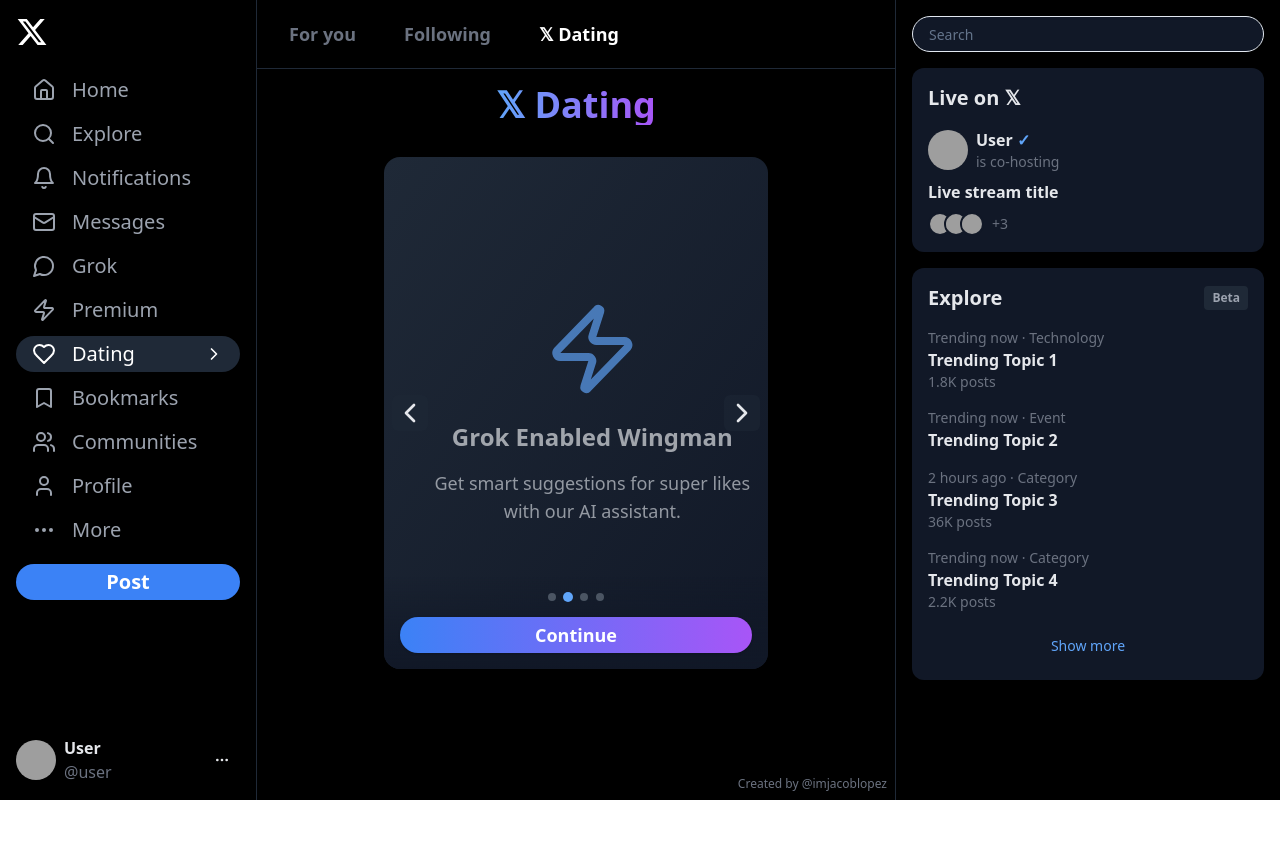
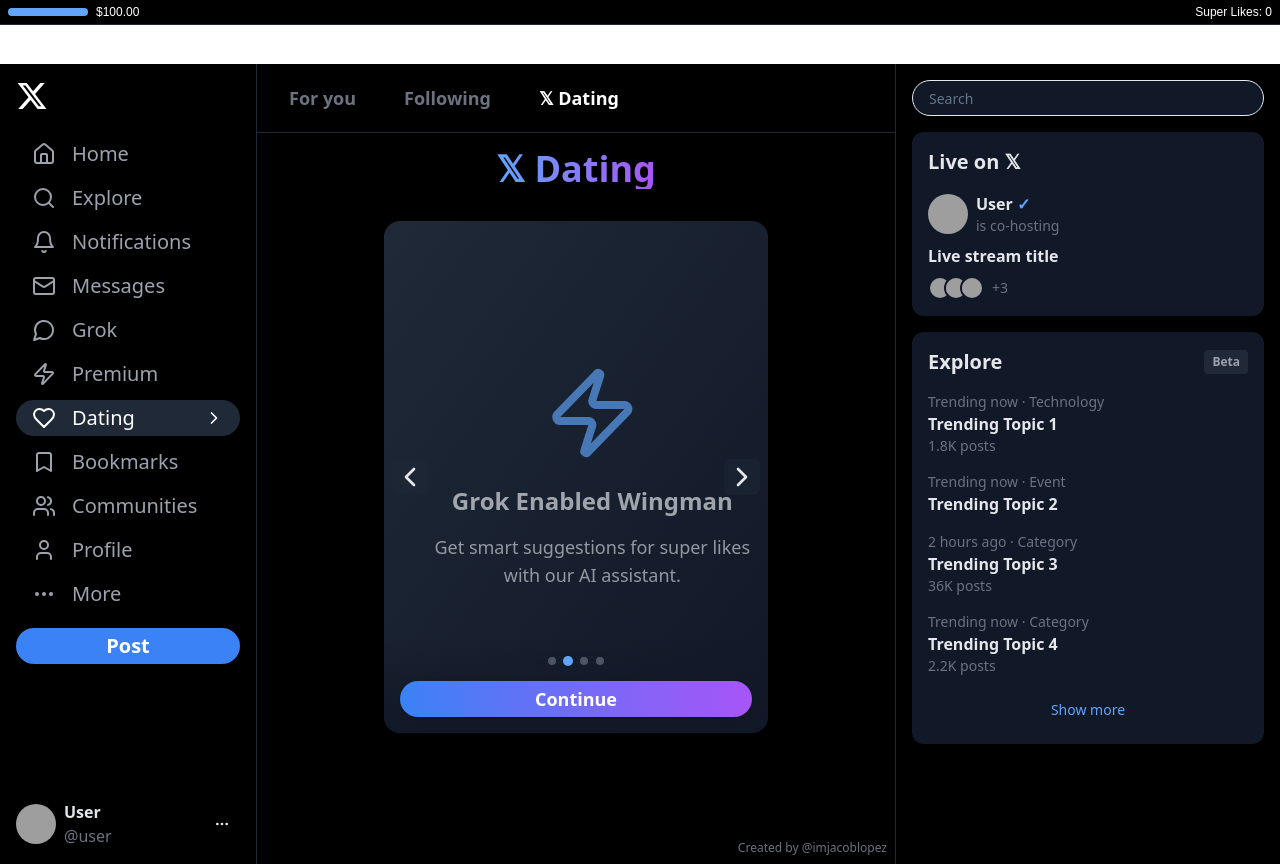
Before and after one commit to woodbeary/dating, a Next.js app: page / in a window 1280 px wide. Before the commit the page ends 800 px from the top, so only its background shows below. Built offline with nearby package versions, Linux system fonts and the light colour scheme; no server answers; the database is empty; sample sign-in values are in the browser's storage; grey boxes are pictures that could not be loaded.

Commit message:
try to ship this lmao

```diff
--- /dev/null
+++ b/app/api/xai-balance/route.ts
@@ -0,0 +1,27 @@
+import { NextResponse } from 'next/server'
+import { db } from '@/lib/firebase'
+import { doc, getDoc } from 'firebase/firestore'
+
+const INITIAL_BALANCE = 100 // $100 initial balance
+const COST_PER_SUPER_LIKE = 0.1859 // $0.1859 per super like
+
+export async function GET() {
+  try {
+    const siteStatsRef = doc(db, "siteStats", "credits")
+    const siteStatsDoc = await getDoc(siteStatsRef)
+
+    if (siteStatsDoc.exists()) {
+      const data = siteStatsDoc.data()
+      const superLikesSent = data.superLikesSent || 0
+      const totalUsage = superLikesSent * COST_PER_SUPER_LIKE
+      const remainingBalance = INITIAL_BALANCE - totalUsage
+
+      return NextResponse.json({ remainingBalance, totalUsage, superLikesSent })
+    } else {
+      return NextResponse.json({ remainingBalance: INITIAL_BALANCE, totalUsage: 0, superLikesSent: 0 })
+    }
+  } catch (error) {
+    console.error('Error fetching balance:', error)
+    return NextResponse.json({ error: 'Failed to fetch balance' }, { status: 500 })
+  }
+}
--- a/app/layout.tsx
+++ b/app/layout.tsx
@@ -3,6 +3,7 @@
 import "./globals.css"
 import { Providers } from "./providers"
 import { Analytics } from "@vercel/analytics/react"
+import { SiteCreditsBar } from "@/components/site-credits-bar"
 
 const geistSans = localFont({
   src: "./fonts/GeistVF.woff",
@@ -28,7 +29,12 @@
   return (
     <html lang="en">
       <body className={`${geistSans.variable} ${geistMono.variable} antialiased`}>
-        <Providers>{children}</Providers>
+        <Providers>
+          <SiteCreditsBar />
+          <main className="pt-16">
+            {children}
+          </main>
+        </Providers>
         <Analytics />
       </body>
     </html>
--- a/app/page.tsx
+++ b/app/page.tsx
@@ -6,12 +6,7 @@
 
 export default function Home() {
   useEffect(() => {
-    console.log("Home: Initializing site stats")
-    initializeSiteStats().then(() => {
-      console.log("Home: Site stats initialized")
-    }).catch((error) => {
-      console.error("Home: Error initializing site stats", error)
-    })
+    initializeSiteStats()
   }, [])
 
   return (
--- /dev/null
+++ b/components/max-ai-feature-announcement.tsx
@@ -0,0 +1,37 @@
+'use client'
+
+import React, { useState } from 'react'
+import { Button } from "@/components/ui/button"
+import {
+  Dialog,
+  DialogContent,
+  DialogDescription,
+  DialogHeader,
+  DialogTitle,
+  DialogTrigger,
+} from "@/components/ui/dialog"
+
+export function MaxAIFeatureAnnouncement() {
+  const [isOpen, setIsOpen] = useState(false)
+
+  return (
+    <Dialog open={isOpen} onOpenChange={setIsOpen}>
+      <DialogTrigger asChild>
+        <Button variant="outline" className="bg-blue-500 hover:bg-blue-600 text-white">
+          Discover Ma𝕏
+        </Button>
+      </DialogTrigger>
+      <DialogContent className="sm:max-w-[425px] bg-gray-900 text-white">
+        <DialogHeader>
+          <DialogTitle>Introducing Ma𝕏</DialogTitle>
+          <DialogDescription>
+            Coming soon to 𝕏 Dating: Discover 'the one' with our new feature that leverages advanced AI to match you based on deep compatibility.
+          </DialogDescription>
+        </DialogHeader>
+        <div className="flex justify-center mt-4">
+          <Button onClick={() => setIsOpen(false)}>Got it</Button>
+        </div>
+      </DialogContent>
+    </Dialog>
+  )
+}
--- a/components/site-credits-bar.tsx
+++ b/components/site-credits-bar.tsx
@@ -1,40 +1,48 @@
-import { Progress } from "@/components/ui/progress"
-import { useState, useEffect } from 'react'
+'use client'
+
+import { useEffect, useState } from 'react'
 import { db } from "@/lib/firebase"
 import { doc, onSnapshot } from "firebase/firestore"
 
+const INITIAL_BALANCE = 100 // $100 initial balance
+const COST_PER_SUPER_LIKE = 0.1859 // $0.1859 per super like
+
 export function SiteCreditsBar() {
-  const [credits, setCredits] = useState<number | null>(null)
-  const [superLikesSent, setSuperLikesSent] = useState<number | null>(null)
+  const [credits, setCredits] = useState<number>(INITIAL_BALANCE)
+  const [superLikesSent, setSuperLikesSent] = useState<number>(0)
+  const [error, setError] = useState<string | null>(null)
 
   useEffect(() => {
-    console.log("SiteCreditsBar: Initializing Firestore listener")
     const unsubscribe = onSnapshot(doc(db, "siteStats", "credits"), (doc) => {
-      console.log("SiteCreditsBar: Received Firestore update", doc.data())
       const data = doc.data()
       if (data) {
-        setCredits(data.credits || 0)
-        setSuperLikesSent(data.superLikesSent || 0)
+        const superLikes = data.superLikesSent || 0
+        setSuperLikesSent(superLikes)
+        const remainingBalance = INITIAL_BALANCE - (superLikes * COST_PER_SUPER_LIKE)
+        setCredits(Math.max(0, remainingBalance))
       }
     }, (error) => {
-      console.error("SiteCreditsBar: Firestore listener error", error)
+      console.error('Error fetching site stats:', error)
+      setError('Failed to load balance')
     })
 
-    return () => {
-      console.log("SiteCreditsBar: Unsubscribing from Firestore listener")
-      unsubscribe()
-    }
+    return () => unsubscribe()
   }, [])
 
-  console.log("SiteCreditsBar: Rendering with credits:", credits, "superLikes:", superLikesSent)
+  const creditsPercentage = (credits / INITIAL_BALANCE) * 100
 
   return (
-    <div className="w-full p-4 bg-blue-600 text-white fixed top-0 left-0 z-[9999]">
-      <Progress value={credits ?? 0} max={100} className="w-full mb-2 h-4 bg-blue-300" />
-      <div className="flex justify-between text-sm font-bold">
-        <p>XAI Credits: ${credits !== null ? credits.toFixed(2) : '0.00'}</p>
-        <p>Super Likes Sent: {superLikesSent !== null ? superLikesSent : 0}</p>
+    <div className="w-full bg-black text-white text-xs py-1 px-2 fixed top-0 left-0 z-[9999] flex justify-between items-center border-b border-gray-800">
+      <div className="flex items-center">
+        <div className="w-20 bg-gray-800 rounded-full h-2 mr-2">
+          <div
+            className="bg-blue-400 h-2 rounded-full"
+            style={{ width: `${creditsPercentage}%` }}
+          ></div>
+        </div>
+        <span>{error || `$${credits.toFixed(2)}`}</span>
       </div>
+      <span>Super Likes: {superLikesSent}</span>
     </div>
   )
 }
--- a/components/super-like-modal.tsx
+++ b/components/super-like-modal.tsx
@@ -62,23 +62,22 @@
     if (message && session?.user?.id) {
       console.log('Sending Super Like')
       try {
-        const siteStatsRef = doc(db, "siteStats", "credits");
-        await updateDoc(siteStatsRef, {
-          credits: increment(-1), // Decrease credits by 1
-          superLikesSent: increment(1) // Increase super likes sent by 1
-        });
-        console.log('Site stats updated')
-
+        // Send the super like
         await setDoc(doc(db, "superLikes", `${session.user.id}_${profile.id}`), {
           senderId: session.user.id,
           recipientId: profile.id,
           message,
           sentAt: new Date().toISOString()
         })
-        console.log('Super Like saved to Firestore')
 
+        // Update super likes count
+        const siteStatsRef = doc(db, "siteStats", "credits");
+        await updateDoc(siteStatsRef, {
+          superLikesSent: increment(1)
+        });
+
+        console.log('Super Like sent successfully')
         onSend(message)
-        console.log('Super Like sent successfully')
       } catch (error) {
         console.error('Error sending Super Like:', error)
       }
--- a/components/swiping-component.tsx
+++ b/components/swiping-component.tsx
@@ -15,6 +15,7 @@
 import { doc, updateDoc, arrayUnion, getDoc, collection, query, where, getDocs } from "firebase/firestore"
 import { MatchComponent } from './match-component'
 import { SuperLikeModal } from './super-like-modal'
+import { MaxAIFeatureAnnouncement } from './max-ai-feature-announcement'
 
 interface Profile {
   id: string
@@ -187,7 +188,8 @@
       </div>
 
       {profiles.length > 0 && (
-        <div className="flex justify-center space-x-4 p-4">
+        <div className="flex flex-col items-center space-y-4 p-4">
+          <div className="flex justify-center space-x-4">
             <Button
               variant="outline"
               size="icon"
@@ -213,6 +215,8 @@
               <Heart className="h-8 w-8" />
             </Button>
           </div>
+          <MaxAIFeatureAnnouncement />
+        </div>
       )}
 
       {matchedProfile && (
--- a/lib/firebase.ts
+++ b/lib/firebase.ts
@@ -16,10 +16,14 @@
 
 export async function initializeSiteStats() {
   const siteStatsRef = doc(db, "siteStats", "credits");
-  await setDoc(siteStatsRef, {
-    credits: 100, // Starting credits
-    superLikesSent: 0
-  }, { merge: true });
+  const siteStatsDoc = await getDoc(siteStatsRef);
+
+  if (!siteStatsDoc.exists()) {
+    await setDoc(siteStatsRef, {
+      usage: 0,
+      superLikesSent: 0
+    });
+  }
   console.log("Site stats initialized/updated");
 }
 
```
Lines whose indentation alone changed are shown as unchanged.
